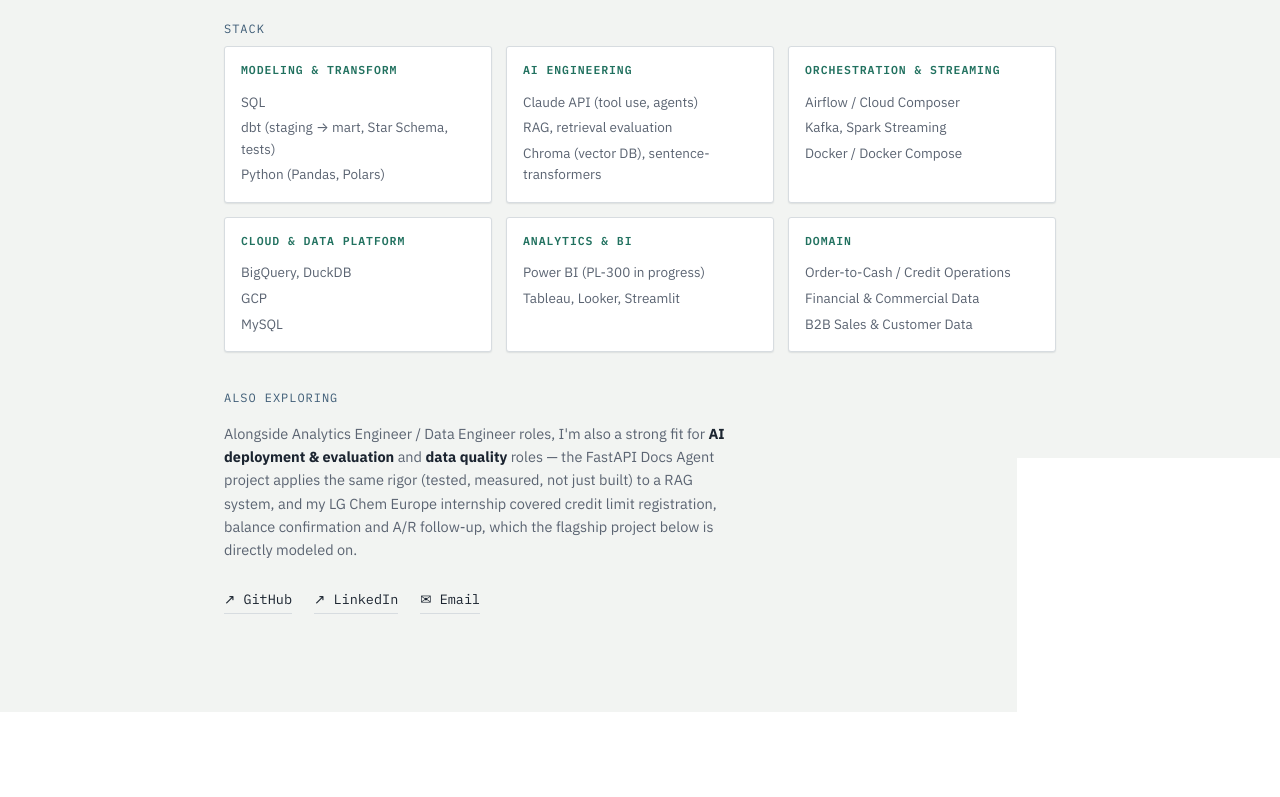
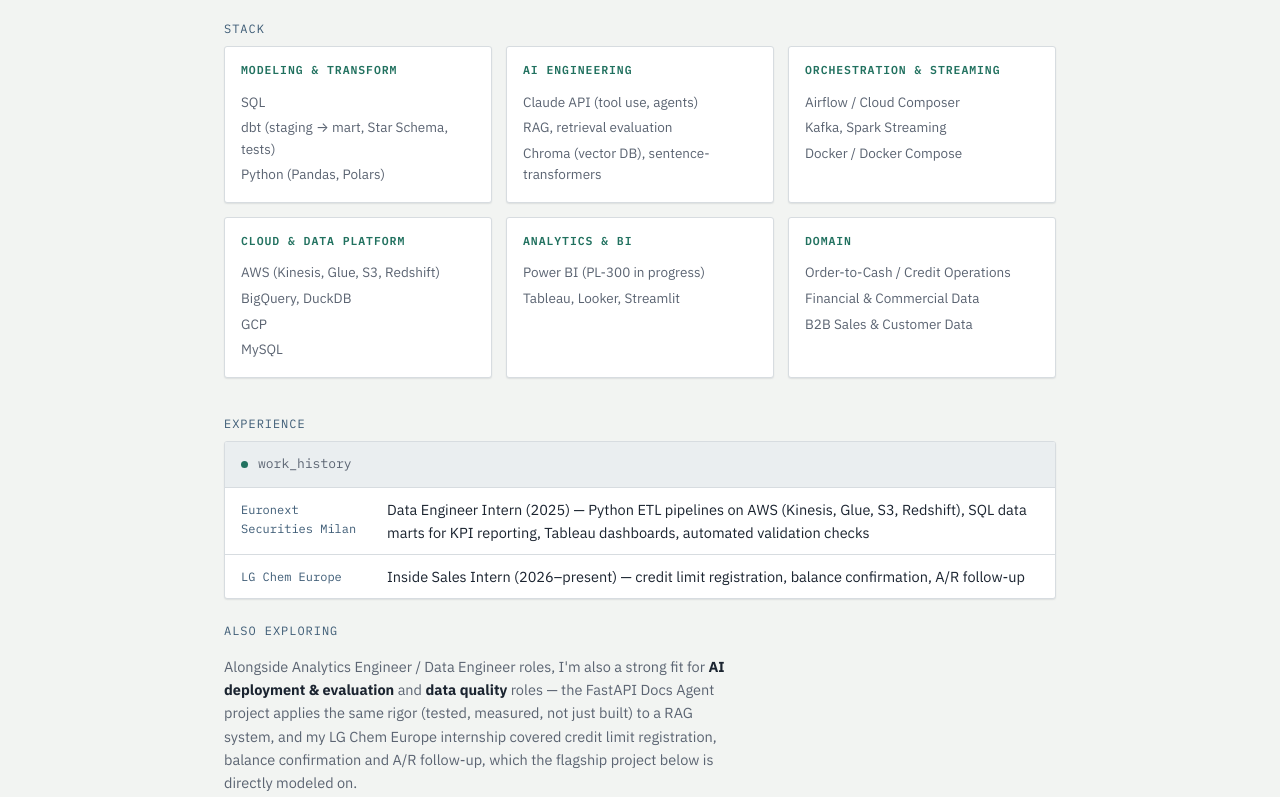
Before and after one commit to gyngwon/gyngwon.github.io, a plain HTML site: page index.html in a window 1280 px wide. Shown: the part 559-1356 px from the top of the page. Drawn offline with Linux system fonts and the light colour scheme.

Commit message:
Broaden About headline and stack to cover AI/quality roles, not just AE

```diff
--- a/index.html
+++ b/index.html
@@ -109,6 +109,7 @@
       <div class="stack-group">
         <h3>Cloud &amp; Data Platform</h3>
         <ul>
+          <li>AWS (Kinesis, Glue, S3, Redshift)</li>
           <li>BigQuery, DuckDB</li>
           <li>GCP</li>
           <li>MySQL</li>
@@ -128,6 +129,19 @@
           <li>Financial &amp; Commercial Data</li>
           <li>B2B Sales &amp; Customer Data</li>
         </ul>
+      </div>
+    </div>
+
+    <p class="section-label">experience</p>
+    <div class="tbl">
+      <div class="tbl-head"><span class="dot"></span> work_history</div>
+      <div class="tbl-row">
+        <span class="field-name">Euronext Securities Milan</span>
+        <span class="field-value">Data Engineer Intern (2025) — Python ETL pipelines on AWS (Kinesis, Glue, S3, Redshift), SQL data marts for KPI reporting, Tableau dashboards, automated validation checks</span>
+      </div>
+      <div class="tbl-row">
+        <span class="field-name">LG Chem Europe</span>
+        <span class="field-value">Inside Sales Intern (2026–present) — credit limit registration, balance confirmation, A/R follow-up</span>
       </div>
     </div>
 
```
